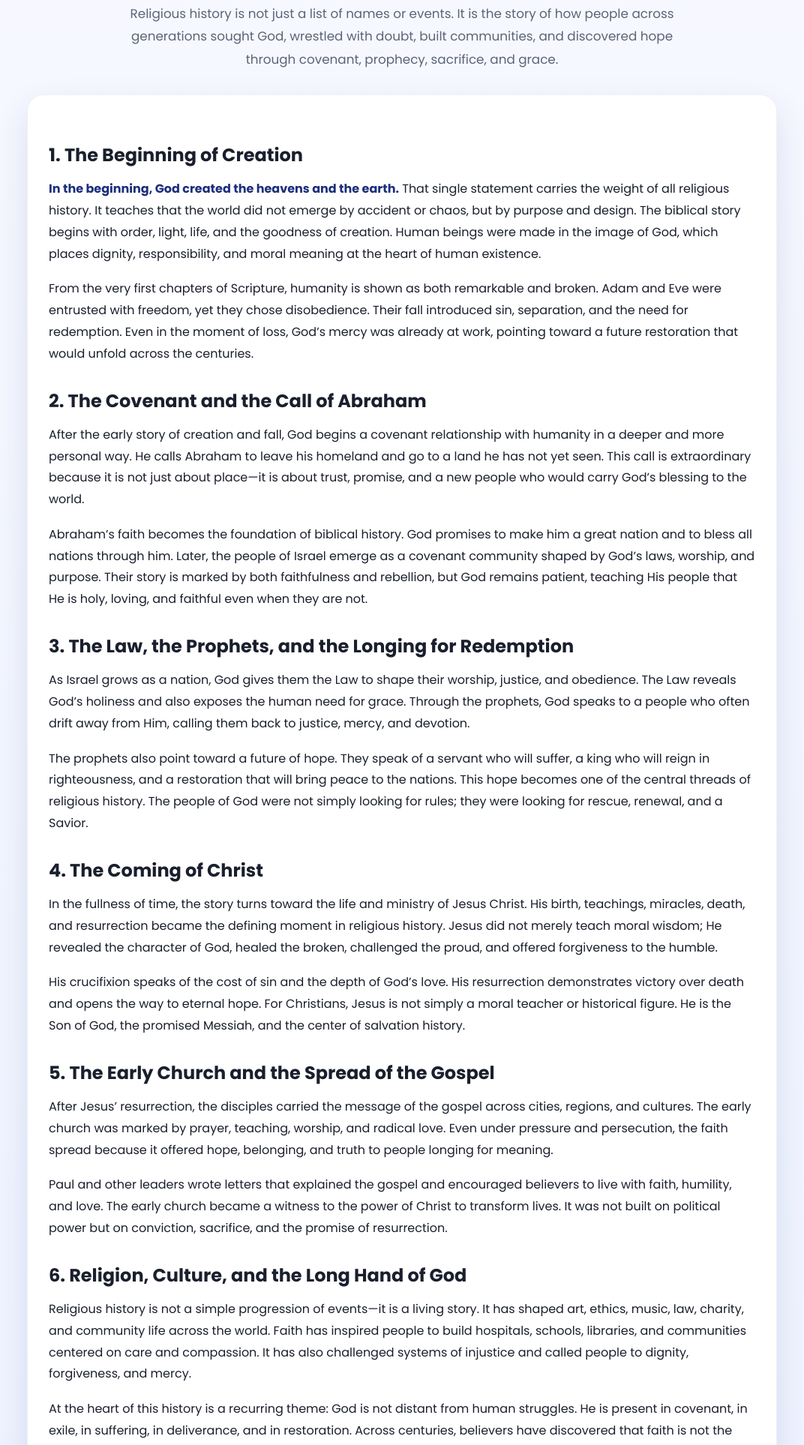
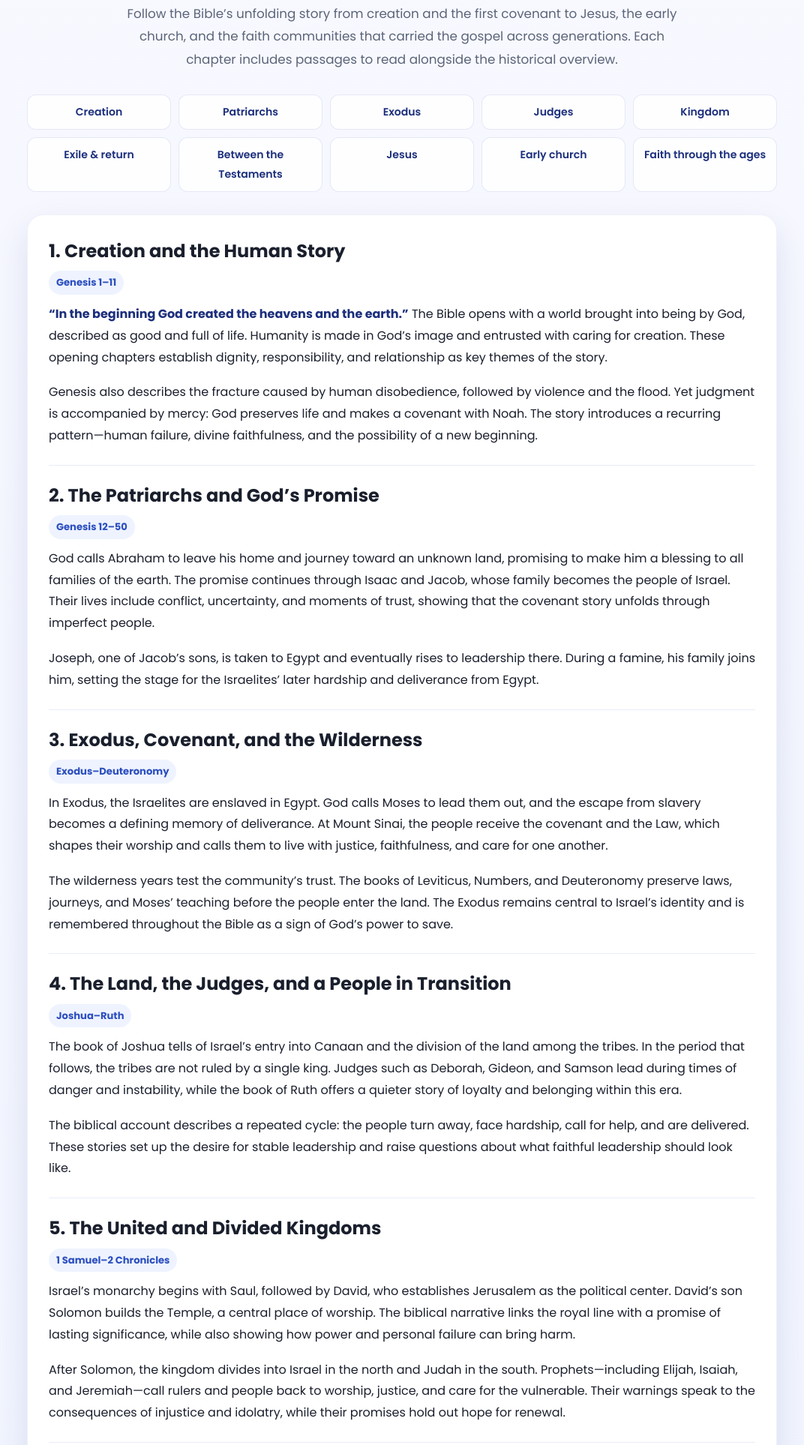
Before and after one commit to Jogymonte1209/EduMoral, a plain HTML site: page history.html in a window 1280 px wide. Shown: the part 341-2268 px from the top of the page at 75% size, without its empty margins (104-1176 px from the left). Drawn offline with Linux system fonts and the light colour scheme.

Commit message:
Add files via upload

```diff
--- a/history.html
+++ b/history.html
@@ -128,6 +128,36 @@
         font-size: 1.05rem;
       }
 
+      .history-nav {
+        display: grid;
+        grid-template-columns: repeat(5, minmax(0, 1fr));
+        gap: 10px;
+        margin: 30px 0;
+      }
+
+      .history-nav a {
+        padding: 10px 12px;
+        border: 1px solid rgba(44, 79, 191, 0.12);
+        border-radius: 12px;
+        background: rgba(255, 255, 255, 0.8);
+        color: var(--primary-dark);
+        font-size: 0.88rem;
+        font-weight: 600;
+        text-align: center;
+        transition: border-color 0.2s ease, transform 0.2s ease;
+      }
+
+      .history-nav a:hover,
+      .history-nav a:focus-visible {
+        border-color: var(--primary);
+        transform: translateY(-2px);
+      }
+
+      .history-nav a:focus-visible {
+        outline: 3px solid rgba(44, 79, 191, 0.25);
+        outline-offset: 2px;
+      }
+
       .history-card {
         background: rgba(255, 255, 255, 0.96);
         border: 1px solid rgba(44, 79, 191, 0.08);
@@ -136,10 +166,23 @@
         padding: 32px 28px;
       }
 
+      .history-card section {
+        padding: 0 0 24px;
+        margin: 0 0 24px;
+        border-bottom: 1px solid rgba(44, 79, 191, 0.1);
+        scroll-margin-top: 100px;
+      }
+
+      .history-card section:last-of-type {
+        padding-bottom: 0;
+        margin-bottom: 0;
+        border-bottom: 0;
+      }
+
       .history-card h2 {
         font-size: 1.5rem;
-        margin-top: 26px;
         margin-bottom: 10px;
+        line-height: 1.35;
       }
 
       .history-card p {
@@ -147,8 +190,31 @@
         color: var(--text);
       }
 
+      .history-card p:last-child {
+        margin-bottom: 0;
+      }
+
       .history-card p strong {
         color: var(--primary-dark);
+      }
+
+      .scripture-ref {
+        display: inline-block;
+        margin-bottom: 12px;
+        padding: 4px 10px;
+        border-radius: 999px;
+        background: var(--panel-alt);
+        color: var(--primary);
+        font-size: 0.82rem;
+        font-weight: 700;
+      }
+
+      .history-note {
+        padding: 18px 20px;
+        border-left: 4px solid var(--accent);
+        border-radius: 0 12px 12px 0;
+        background: #fff8ee;
+        color: var(--muted);
       }
 
       .back-link {
@@ -156,11 +222,21 @@
         display: inline-flex;
       }
 
+      @media (max-width: 760px) {
+        .history-nav {
+          grid-template-columns: repeat(2, minmax(0, 1fr));
+        }
+      }
+
       @media (max-width: 640px) {
         .nav {
           flex-wrap: wrap;
           gap: 12px;
           justify-content: center;
+        }
+
+        .history-card {
+          padding: 24px 20px;
         }
       }
     </style>
@@ -182,46 +258,95 @@
           <p class="eyebrow">Religious History</p>
           <h1>The Story of Faith Through the Ages</h1>
           <p class="intro">
-            Religious history is not just a list of names or events. It is the story of how people across generations sought God, wrestled with doubt, built communities, and discovered hope through covenant, prophecy, sacrifice, and grace.
+            Follow the Bible’s unfolding story from creation and the first covenant to Jesus, the early church, and the faith communities that carried the gospel across generations. Each chapter includes passages to read alongside the historical overview.
           </p>
         </div>
 
+        <nav class="history-nav" aria-label="History timeline">
+          <a href="#creation">Creation</a>
+          <a href="#patriarchs">Patriarchs</a>
+          <a href="#exodus">Exodus</a>
+          <a href="#judges">Judges</a>
+          <a href="#kingdom">Kingdom</a>
+          <a href="#exile">Exile &amp; return</a>
+          <a href="#waiting">Between the Testaments</a>
+          <a href="#jesus">Jesus</a>
+          <a href="#church">Early church</a>
+          <a href="#legacy">Faith through the ages</a>
+        </nav>
+
         <article class="history-card">
-          <h2>1. The Beginning of Creation</h2>
-          <p><strong>In the beginning, God created the heavens and the earth.</strong> That single statement carries the weight of all religious history. It teaches that the world did not emerge by accident or chaos, but by purpose and design. The biblical story begins with order, light, life, and the goodness of creation. Human beings were made in the image of God, which places dignity, responsibility, and moral meaning at the heart of human existence.</p>
+          <section id="creation">
+            <h2>1. Creation and the Human Story</h2>
+            <span class="scripture-ref">Genesis 1–11</span>
+            <p><strong>“In the beginning God created the heavens and the earth.”</strong> The Bible opens with a world brought into being by God, described as good and full of life. Humanity is made in God’s image and entrusted with caring for creation. These opening chapters establish dignity, responsibility, and relationship as key themes of the story.</p>
+            <p>Genesis also describes the fracture caused by human disobedience, followed by violence and the flood. Yet judgment is accompanied by mercy: God preserves life and makes a covenant with Noah. The story introduces a recurring pattern—human failure, divine faithfulness, and the possibility of a new beginning.</p>
+          </section>
 
-          <p>From the very first chapters of Scripture, humanity is shown as both remarkable and broken. Adam and Eve were entrusted with freedom, yet they chose disobedience. Their fall introduced sin, separation, and the need for redemption. Even in the moment of loss, God’s mercy was already at work, pointing toward a future restoration that would unfold across the centuries.</p>
+          <section id="patriarchs">
+            <h2>2. The Patriarchs and God’s Promise</h2>
+            <span class="scripture-ref">Genesis 12–50</span>
+            <p>God calls Abraham to leave his home and journey toward an unknown land, promising to make him a blessing to all families of the earth. The promise continues through Isaac and Jacob, whose family becomes the people of Israel. Their lives include conflict, uncertainty, and moments of trust, showing that the covenant story unfolds through imperfect people.</p>
+            <p>Joseph, one of Jacob’s sons, is taken to Egypt and eventually rises to leadership there. During a famine, his family joins him, setting the stage for the Israelites’ later hardship and deliverance from Egypt.</p>
+          </section>
 
-          <h2>2. The Covenant and the Call of Abraham</h2>
-          <p>After the early story of creation and fall, God begins a covenant relationship with humanity in a deeper and more personal way. He calls Abraham to leave his homeland and go to a land he has not yet seen. This call is extraordinary because it is not just about place—it is about trust, promise, and a new people who would carry God’s blessing to the world.</p>
+          <section id="exodus">
+            <h2>3. Exodus, Covenant, and the Wilderness</h2>
+            <span class="scripture-ref">Exodus–Deuteronomy</span>
+            <p>In Exodus, the Israelites are enslaved in Egypt. God calls Moses to lead them out, and the escape from slavery becomes a defining memory of deliverance. At Mount Sinai, the people receive the covenant and the Law, which shapes their worship and calls them to live with justice, faithfulness, and care for one another.</p>
+            <p>The wilderness years test the community’s trust. The books of Leviticus, Numbers, and Deuteronomy preserve laws, journeys, and Moses’ teaching before the people enter the land. The Exodus remains central to Israel’s identity and is remembered throughout the Bible as a sign of God’s power to save.</p>
+          </section>
 
-          <p>Abraham’s faith becomes the foundation of biblical history. God promises to make him a great nation and to bless all nations through him. Later, the people of Israel emerge as a covenant community shaped by God’s laws, worship, and purpose. Their story is marked by both faithfulness and rebellion, but God remains patient, teaching His people that He is holy, loving, and faithful even when they are not.</p>
+          <section id="judges">
+            <h2>4. The Land, the Judges, and a People in Transition</h2>
+            <span class="scripture-ref">Joshua–Ruth</span>
+            <p>The book of Joshua tells of Israel’s entry into Canaan and the division of the land among the tribes. In the period that follows, the tribes are not ruled by a single king. Judges such as Deborah, Gideon, and Samson lead during times of danger and instability, while the book of Ruth offers a quieter story of loyalty and belonging within this era.</p>
+            <p>The biblical account describes a repeated cycle: the people turn away, face hardship, call for help, and are delivered. These stories set up the desire for stable leadership and raise questions about what faithful leadership should look like.</p>
+          </section>
 
-          <h2>3. The Law, the Prophets, and the Longing for Redemption</h2>
-          <p>As Israel grows as a nation, God gives them the Law to shape their worship, justice, and obedience. The Law reveals God’s holiness and also exposes the human need for grace. Through the prophets, God speaks to a people who often drift away from Him, calling them back to justice, mercy, and devotion.</p>
+          <section id="kingdom">
+            <h2>5. The United and Divided Kingdoms</h2>
+            <span class="scripture-ref">1 Samuel–2 Chronicles</span>
+            <p>Israel’s monarchy begins with Saul, followed by David, who establishes Jerusalem as the political center. David’s son Solomon builds the Temple, a central place of worship. The biblical narrative links the royal line with a promise of lasting significance, while also showing how power and personal failure can bring harm.</p>
+            <p>After Solomon, the kingdom divides into Israel in the north and Judah in the south. Prophets—including Elijah, Isaiah, and Jeremiah—call rulers and people back to worship, justice, and care for the vulnerable. Their warnings speak to the consequences of injustice and idolatry, while their promises hold out hope for renewal.</p>
+          </section>
 
-          <p>The prophets also point toward a future of hope. They speak of a servant who will suffer, a king who will reign in righteousness, and a restoration that will bring peace to the nations. This hope becomes one of the central threads of religious history. The people of God were not simply looking for rules; they were looking for rescue, renewal, and a Savior.</p>
+          <section id="exile">
+            <h2>6. Exile, Return, and Rebuilding</h2>
+            <span class="scripture-ref">2 Kings 17–25; Ezra–Nehemiah</span>
+            <p>The biblical books of Kings describe the fall of the northern kingdom and, later, the destruction of Jerusalem and the exile of many people of Judah to Babylon. Exile brought loss of land, Temple, and political independence. In this difficult setting, the prophets continued to speak of God’s presence and a future restoration.</p>
+            <p>Under Persian rule, some exiles returned to Jerusalem. They rebuilt the Temple and, later, the city walls. The books of Ezra and Nehemiah describe efforts to renew communal life around Scripture and worship. The return brought hope, but the people still awaited the fuller restoration described by the prophets.</p>
+          </section>
 
-          <h2>4. The Coming of Christ</h2>
-          <p>In the fullness of time, the story turns toward the life and ministry of Jesus Christ. His birth, teachings, miracles, death, and resurrection became the defining moment in religious history. Jesus did not merely teach moral wisdom; He revealed the character of God, healed the broken, challenged the proud, and offered forgiveness to the humble.</p>
+          <section id="waiting">
+            <h2>7. Between the Testaments</h2>
+            <span class="scripture-ref">A bridge to the New Testament</span>
+            <p>In the centuries before the New Testament period, Jewish communities lived under a succession of empires and political powers. Greek language and culture spread widely, and later Roman rule shaped the world in which the New Testament events took place. Jewish life remained diverse, with different communities and movements interpreting Scripture and practicing their faith in distinct ways.</p>
+            <p>This period helps explain the setting of the Gospels: synagogues, pilgrimage to Jerusalem, Roman officials, and widespread expectation for God to act. It is a historical bridge rather than a silent gap between the two parts of the Bible.</p>
+          </section>
 
-          <p>His crucifixion speaks of the cost of sin and the depth of God’s love. His resurrection demonstrates victory over death and opens the way to eternal hope. For Christians, Jesus is not simply a moral teacher or historical figure. He is the Son of God, the promised Messiah, and the center of salvation history.</p>
+          <section id="jesus">
+            <h2>8. Jesus Christ: The Center of the Christian Story</h2>
+            <span class="scripture-ref">Matthew–John</span>
+            <p>The Gospels describe Jesus’ birth, ministry, teaching, and works of healing in the Roman-ruled land of Judea and Galilee. He announces the kingdom of God, welcomes people on the margins, challenges hypocrisy, and teaches love of God and neighbor. His disciples come to recognize him as the promised Messiah.</p>
+            <p>Jesus is crucified under Roman authority. The Gospels then proclaim his resurrection, which Christians understand as God’s victory over sin and death. His life, death, and resurrection form the foundation of Christian faith and the turning point around which the New Testament story is told.</p>
+          </section>
 
-          <h2>5. The Early Church and the Spread of the Gospel</h2>
-          <p>After Jesus’ resurrection, the disciples carried the message of the gospel across cities, regions, and cultures. The early church was marked by prayer, teaching, worship, and radical love. Even under pressure and persecution, the faith spread because it offered hope, belonging, and truth to people longing for meaning.</p>
+          <section id="church">
+            <h2>9. The Early Church and the Gospel’s Expansion</h2>
+            <span class="scripture-ref">Acts; Romans–Revelation</span>
+            <p>Acts begins with Jesus’ followers in Jerusalem and describes the growth of the church after Pentecost. The message travels through Judea and Samaria and into cities across the Roman world. Paul and other missionaries establish and encourage communities, bringing the gospel to both Jewish and non-Jewish audiences.</p>
+            <p>Letters in the New Testament address the beliefs, questions, and practical challenges of these communities. They teach about grace, unity, worship, and daily life. Revelation offers hope to communities facing pressure, presenting a vision of God’s justice and the renewal of creation.</p>
+          </section>
 
-          <p>Paul and other leaders wrote letters that explained the gospel and encouraged believers to live with faith, humility, and love. The early church became a witness to the power of Christ to transform lives. It was not built on political power but on conviction, sacrifice, and the promise of resurrection.</p>
+          <section id="legacy">
+            <h2>10. Faith Through the Ages</h2>
+            <span class="scripture-ref">A continuing story</span>
+            <p>After the New Testament period, Christian communities continued to grow and take root in different cultures. Across history, believers have translated Scripture, formed communities of worship, served neighbors, and debated how best to live out their faith. Their story includes both acts of compassion and chapters of failure, which invite honest reflection rather than a simplified account.</p>
+            <p>Studying this history can connect big events with personal faith: the call to trust, the work of justice and mercy, and the hope of restoration. Readers can trace these themes in the Bible and consider how they shape faithful choices today.</p>
+          </section>
 
-          <h2>6. Religion, Culture, and the Long Hand of God</h2>
-          <p>Religious history is not a simple progression of events—it is a living story. It has shaped art, ethics, music, law, charity, and community life across the world. Faith has inspired people to build hospitals, schools, libraries, and communities centered on care and compassion. It has also challenged systems of injustice and called people to dignity, forgiveness, and mercy.</p>
-
-          <p>At the heart of this history is a recurring theme: God is not distant from human struggles. He is present in covenant, in exile, in suffering, in deliverance, and in restoration. Across centuries, believers have discovered that faith is not the absence of trouble—it is trust in God through trouble.</p>
-
-          <h2>7. Faith for Today</h2>
-          <p>When we study religious history, we see that faithful people were not perfect, but they were persistent. They prayed, believed, repented, and trusted God even when they could not see the full story. That same call remains true today. The history of faith invites us to live with courage, justice, compassion, and hope.</p>
-
-          <p>Whether we are looking at the call of Abraham, the law of Moses, the ministry of Jesus, or the growth of the early church, we see one central truth: God has been working through people and generations to bring salvation, renewal, and love to the world. That story continues, and it asks each generation to respond with faith.</p>
-
+          <p class="history-note"><strong>How to keep exploring:</strong> Read the Scripture references for each chapter, notice how covenant and hope develop over time, and compare how each biblical book contributes to the larger story.</p>
           <a href="index.html" class="primary-btn back-link">Return to Home</a>
         </article>
       </div>
```
